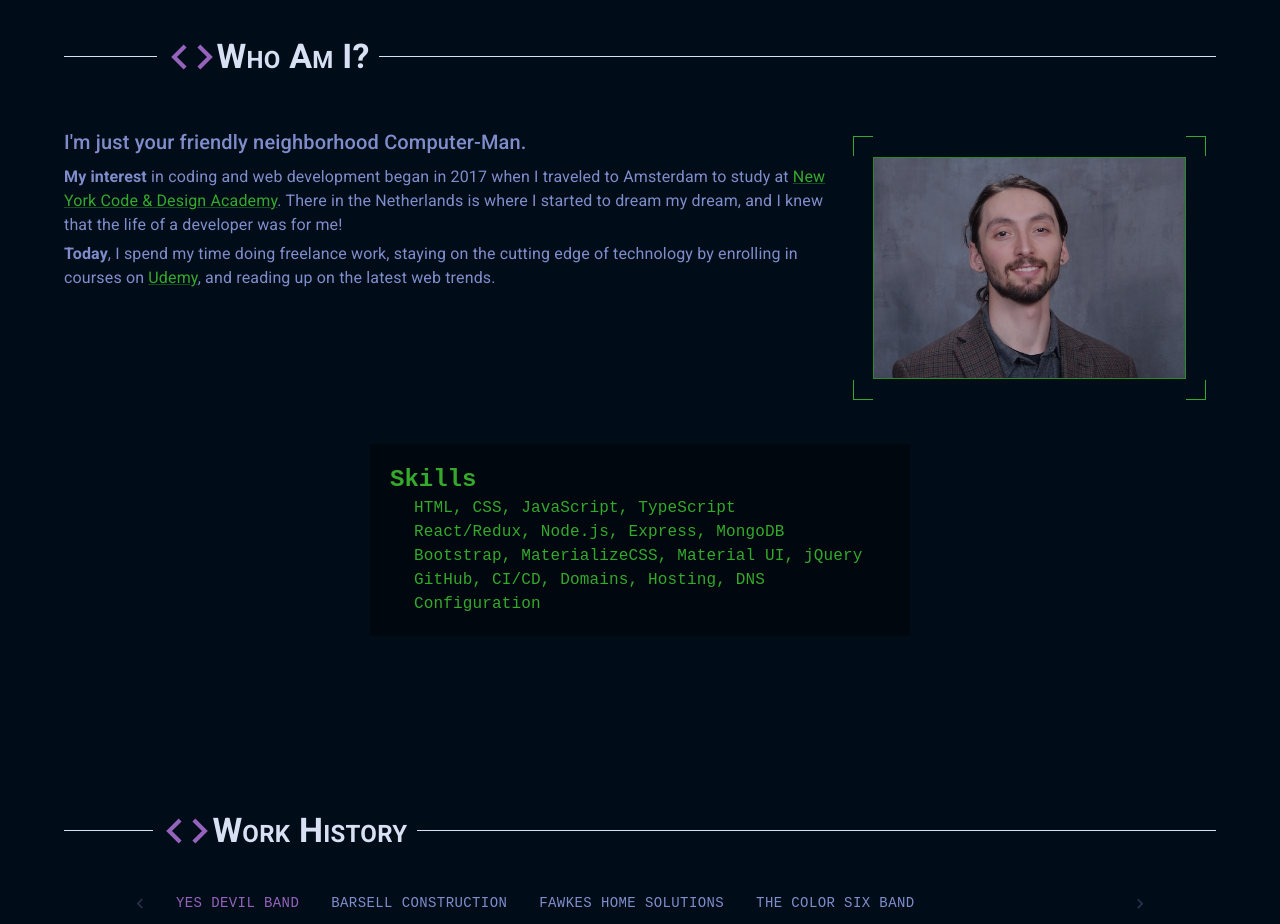
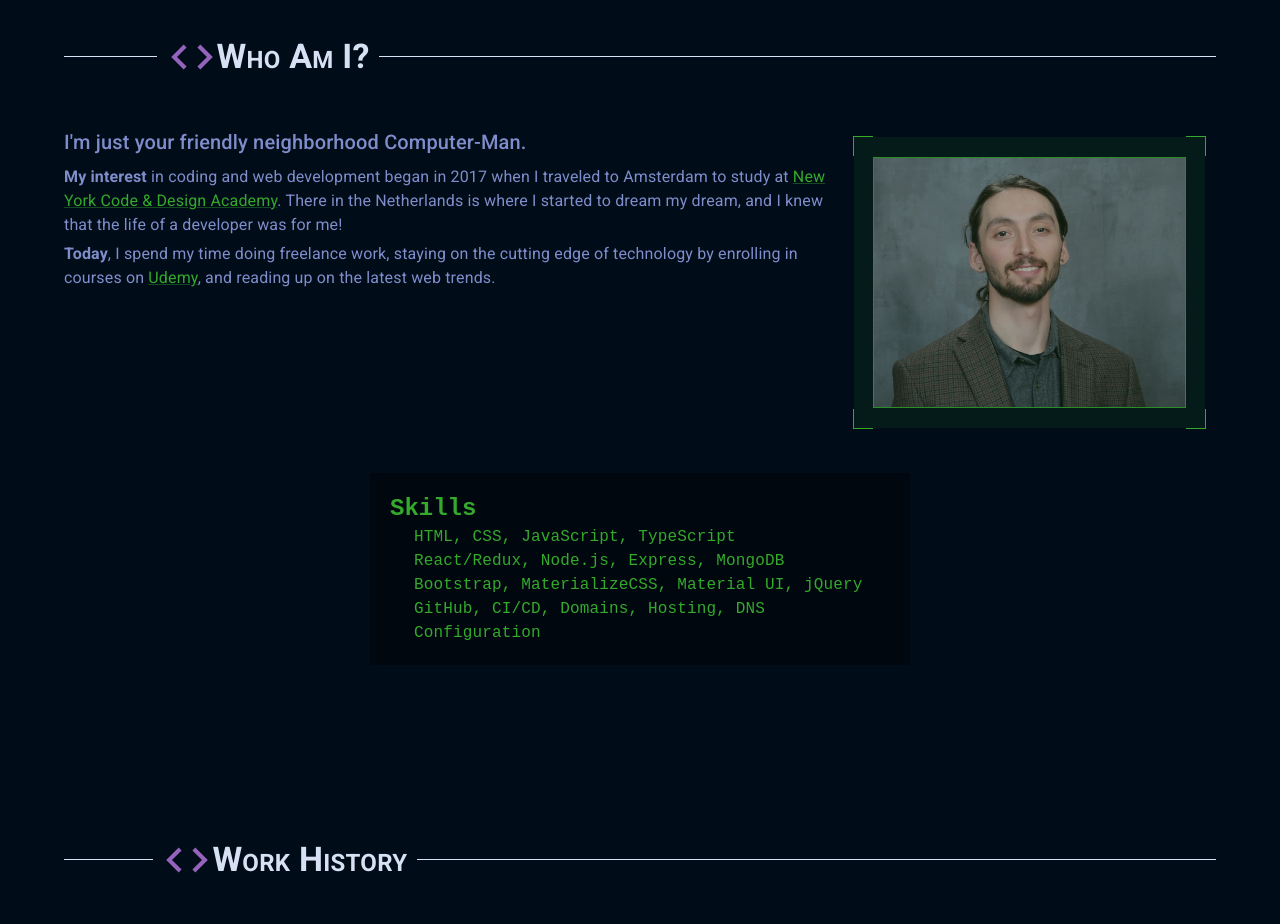
Before and after one commit to logan-barsell/loganb-portfolio, a React (Create React App) app: page / in a window 1280 px wide. Shown: the part 780-1704 px from the top of the page. Built offline with nearby package versions, Linux system fonts and the light colour scheme.

Commit message:
bio img css

```diff
--- a/src/components/Aboutme/Headshot.js
+++ b/src/components/Aboutme/Headshot.js
@@ -11,11 +11,14 @@ const Headshot = () => {
       className="box"
       sx={{
         padding: '20px',
-        margin: '10px'
+        margin: '10px',
+        position: 'relative',
+        maxWidth: '100%',
+        height: 'auto'
       }}>
 
       <img src={headshot} style={{ width: '100%', maxWidth: '350px', border: '1px solid #34a92c', opacity: 0.8 }} />
-      <div className="overlay" >
+      <div className="overlay" style={{ height: '100%', width: '100%', position: 'absolute', top: '0px', left: '0px', zIndex: '100', backgroundColor: '#34a92c', opacity: 0.1 }}>
       </div>
     </Box>
   );
```
Also changed, not shown: src/images/headshot.JPG.
